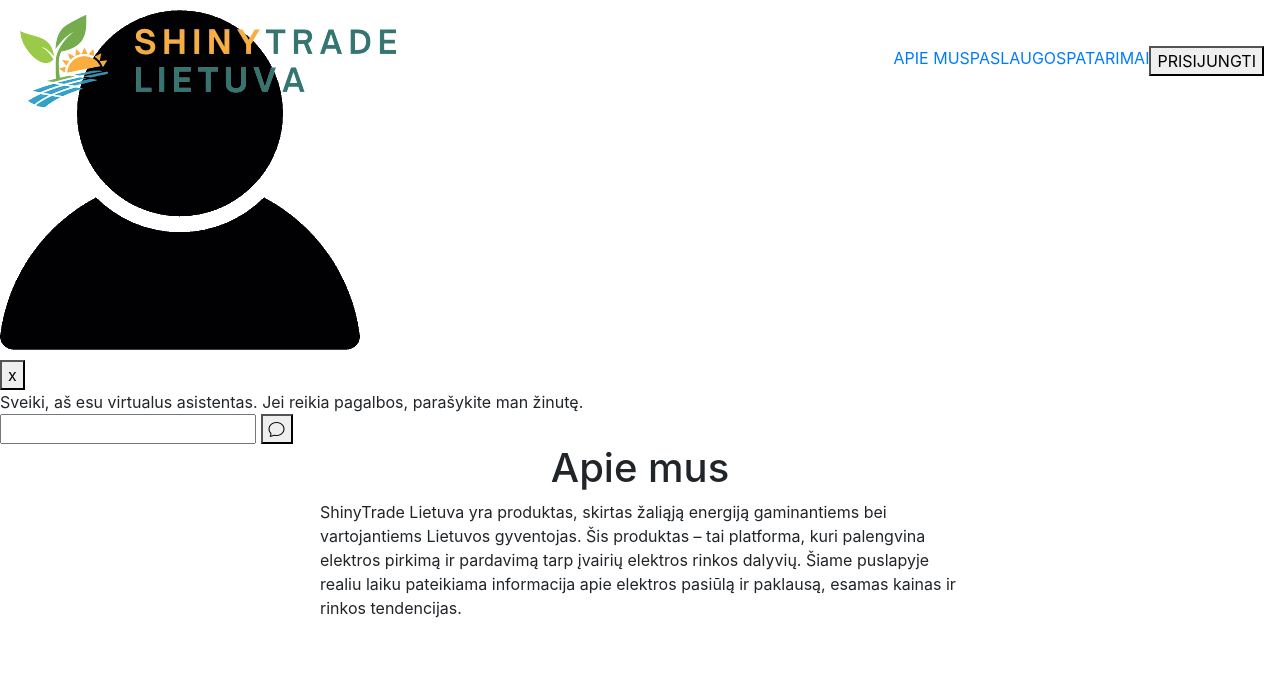
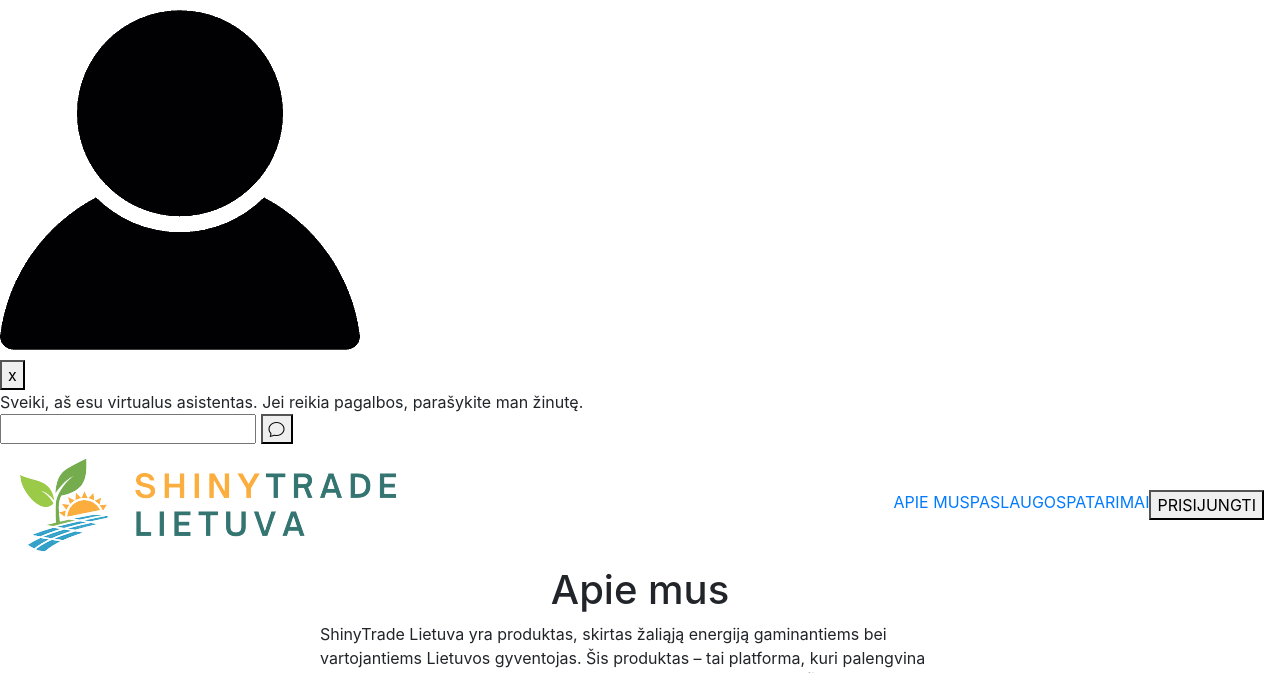
Before and after one commit to Faustels/ebirza, a Flask app: page / in a window 1280 px wide. Shown: the top 673 px of the page. Run offline with Flask 3, Linux system fonts and the light colour scheme; parts of the project's set-up code (start-up, migrations or seed data) failed here and were passed over; some libraries are stand-ins or nearby versions.

Commit message:
Navigationbar fixes

```diff
--- a/static/css/root.css
+++ b/static/css/root.css
@@ -6,7 +6,6 @@
 }
 
 body {
-    padding:80px 0px 0px 0px;
     background-color:var(--site-color)
 }
 
--- a/templates/inserts/common/navigation.html
+++ b/templates/inserts/common/navigation.html
@@ -5,8 +5,8 @@
 {% include "inserts/userControl/loginModal.html" %}
 {% endif %}
 
-<div class="container">
-    <nav class="navbar navbar-expand-lg fixed-top navigationBar">
+<div>
+    <nav class="navbar navbar-expand-lg navigationBar">
         <div class="navbar-brand">
             <img class="logo" src="/static/images/logo.png" alt="logo">
         </div>
```
